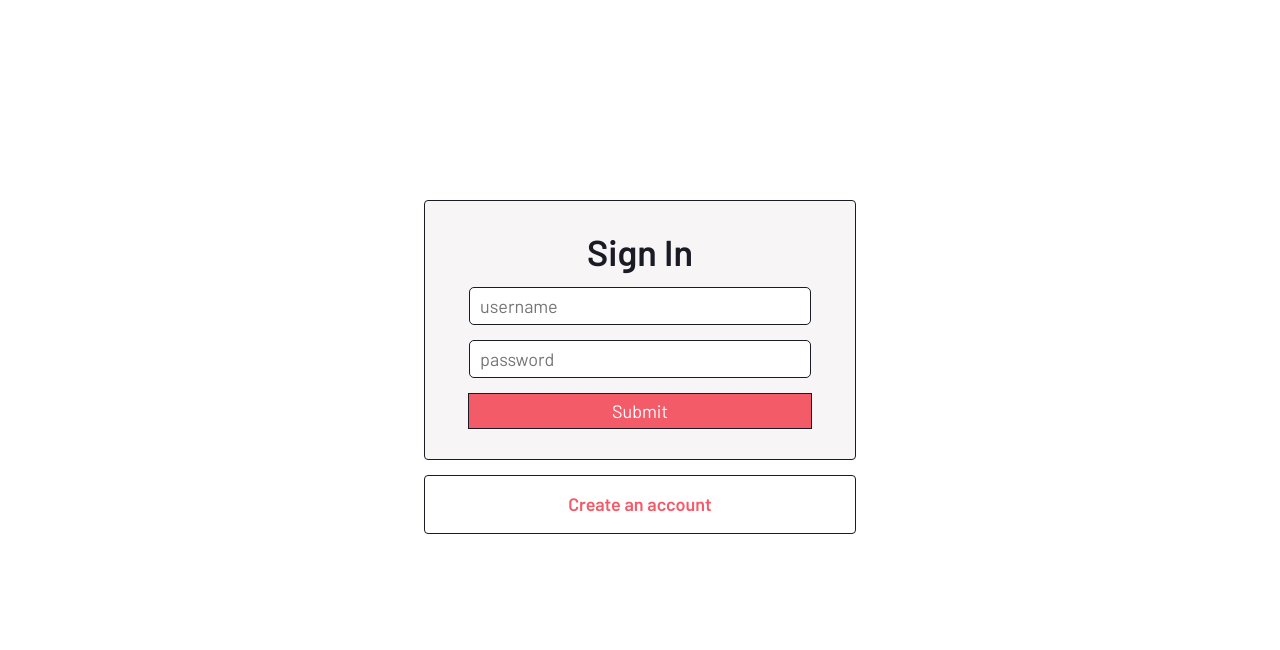
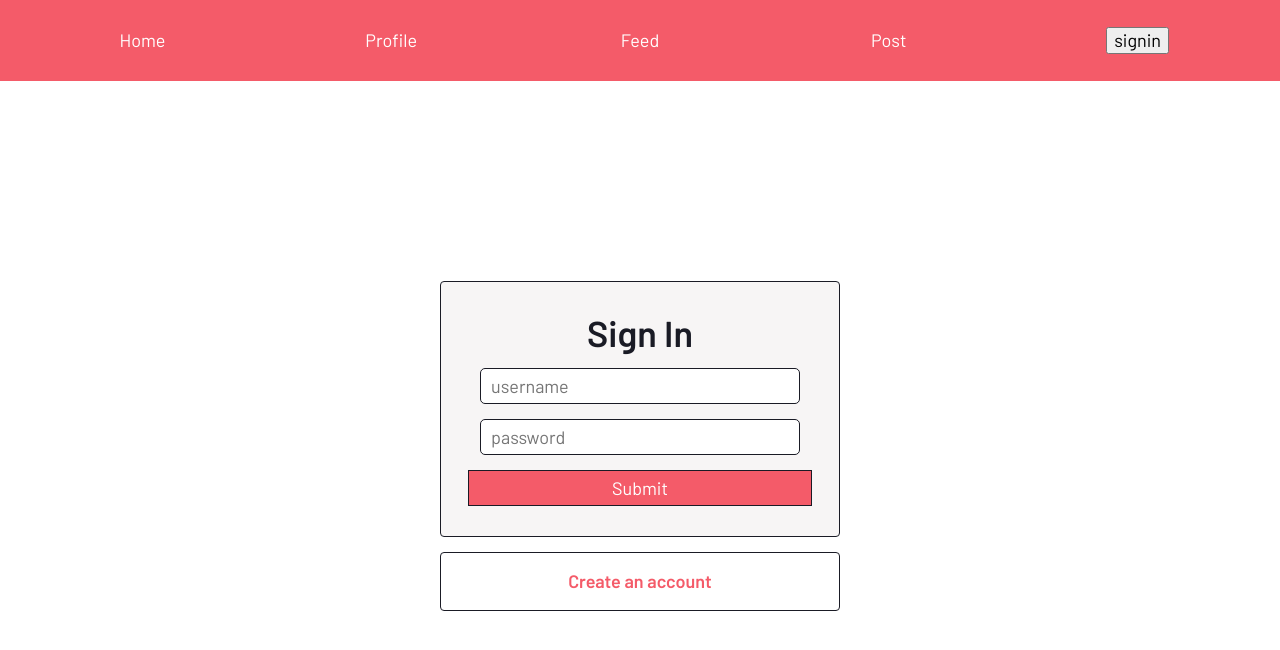
Before and after one commit to trentoncornwall/coachi, a React (Create React App) app in the folder client/: page / in a window 1280 px wide. Shown: the top 650 px of the page. Built offline with nearby package versions, Linux system fonts and the light colour scheme; no server answers.

Commit message:
added hallow nav bar

```diff
--- a/client/package.json
+++ b/client/package.json
@@ -15,6 +15,7 @@
     "normalize.css": "^8.0.1",
     "react": "^17.0.1",
     "react-dom": "^17.0.1",
+    "react-loading": "^2.0.3",
     "react-router-dom": "^5.2.0",
     "react-scripts": "4.0.2",
     "styled-components": "^5.2.1",
--- a/client/src/components/Feed/index.js
+++ b/client/src/components/Feed/index.js
@@ -1,11 +1,10 @@
-import React, { useRef } from "react";
-import { useAuth } from "../../util/use-auth";
+import React from "react";
+import Nav from "../Nav";
+
 export default function Feed() {
-  const auth = useAuth();
   return (
     <>
-      <h1>hello ...{auth.user.username}</h1>
-      <button onClick={auth.logout}>logout</button>
+      <Nav />
     </>
   );
 }
--- /dev/null
+++ b/client/src/components/Loading.js
@@ -0,0 +1,6 @@
+import React from "react";
+import ReactLoading from "react-loading";
+// https://github.com/fakiolinho/react-loading
+export default function Loading({ type, color }) {
+  return <ReactLoading type={type} color={color} height={100} width={200} />;
+}
--- /dev/null
+++ b/client/src/components/Nav/index.js
@@ -0,0 +1,51 @@
+import React from "react";
+import styled from "styled-components";
+import { useAuth } from "../../util/use-auth";
+
+export default function Nav() {
+  const auth = useAuth();
+  return (
+    <NavBar>
+      <Item>Home</Item>
+      <Item>Profile</Item>
+      <Item>Feed</Item>
+      <Item>Post</Item>
+      <UserColumn>
+        {/* // TODO LogGut or SignIn button */}
+        {auth.user ? (
+          <button onClick={auth.logout}>logout</button>
+        ) : (
+          <button>signin</button>
+        )}
+      </UserColumn>
+    </NavBar>
+  );
+}
+
+const NavBar = styled.div`
+  display: flex;
+  align-items: center;
+  background-color: #f45b69;
+  flex-direction: column;
+  justify-content: space-between;
+  width: 100vw;
+  padding: 1em;
+
+  @media only screen and (min-width: 768px) {
+    flex-direction: row;
+  }
+`;
+
+const Item = styled.div`
+  flex: 1;
+  text-align: center;
+  margin: 0.25em;
+  padding: 0.25em;
+  color: white;
+`;
+const UserColumn = styled.div`
+  flex: 1;
+  text-align: center;
+  margin: 0.25em;
+  padding: 0.25em;
+`;
--- a/client/src/pages/Home.js
+++ b/client/src/pages/Home.js
@@ -1,10 +1,16 @@
-import React, { useState, useEffect } from "react";
+import React from "react";
 import { useAuth } from "../util/use-auth";
 import Feed from "../components/Feed";
 import SignIn from "../components/SignIn/";
+import Nav from "../components/Nav";
 
 export default function Home() {
   const auth = useAuth();
 
-  return <>{auth.user ? <Feed /> : <SignIn />}</>;
+  return (
+    <>
+      <Nav />
+      {!auth.user && <SignIn />}
+    </>
+  );
 }
--- a/client/src/style.css
+++ b/client/src/style.css
@@ -3,7 +3,14 @@
   font-family: "Barlow", sans-serif;
   font-size: 18px;
 }
-
+*,
+*:before,
+*:after {
+  box-sizing: inherit;
+}
+html {
+  box-sizing: border-box;
+}
 :root {
   --dark: #1a1b25;
   --light: #f7f5f5;
--- a/client/src/util/use-auth.js
+++ b/client/src/util/use-auth.js
@@ -1,4 +1,3 @@
-import { set } from "mongoose";
 import React, { useState, useEffect, useContext, createContext } from "react";
 import api from "./api";
 
@@ -13,7 +12,8 @@ export const useAuth = () => {
 };
 
 function useProvideAuth() {
-  const [user, setUser] = useState(null);
+  // ** user includes -> id, username, first, last
+  const [user, setUser] = useState();
 
   const signin = (user) => {
     return api.userLogin(user).then((result) => {
```
Also changed, not shown: 1 other file (tests, documents, lock files or other folders).
